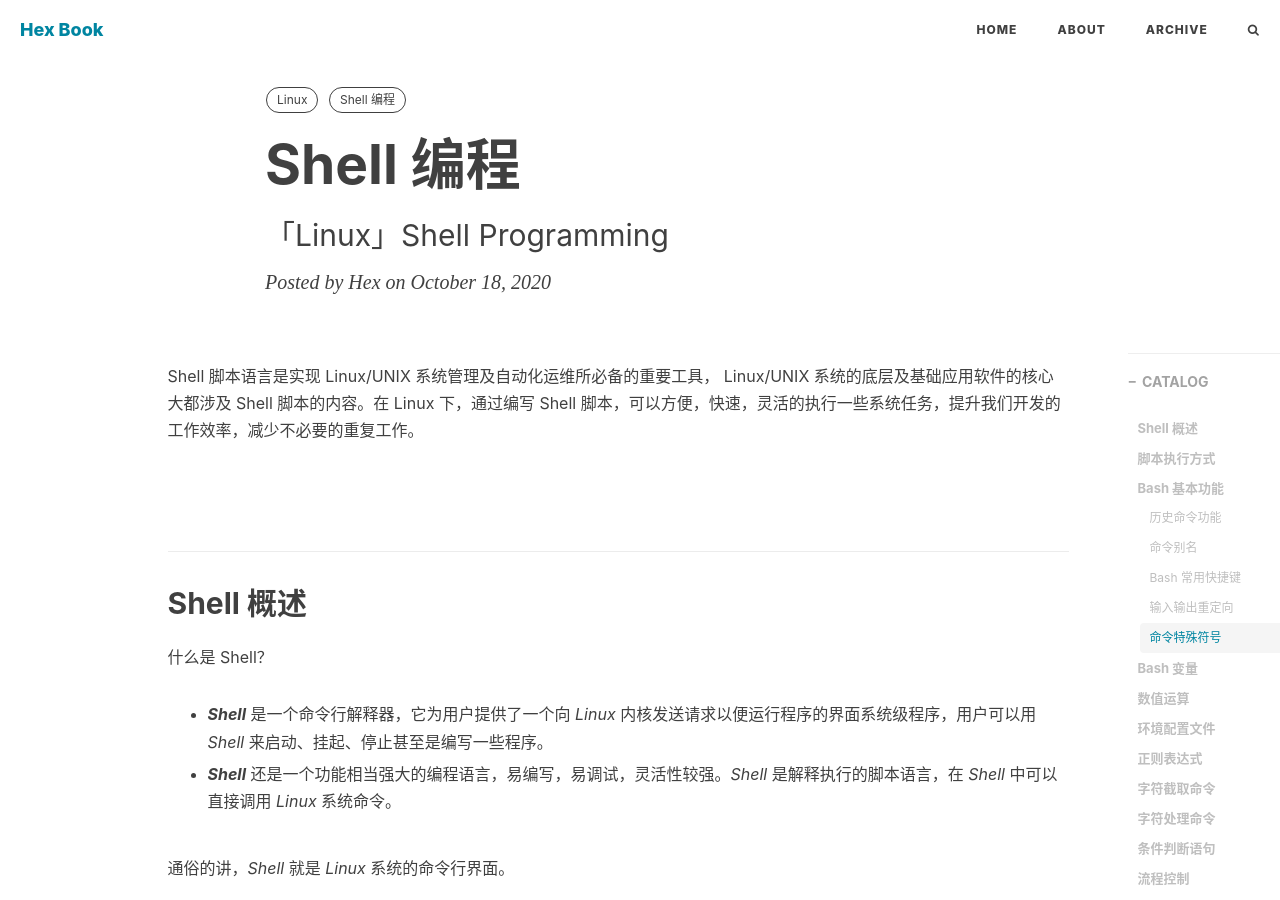
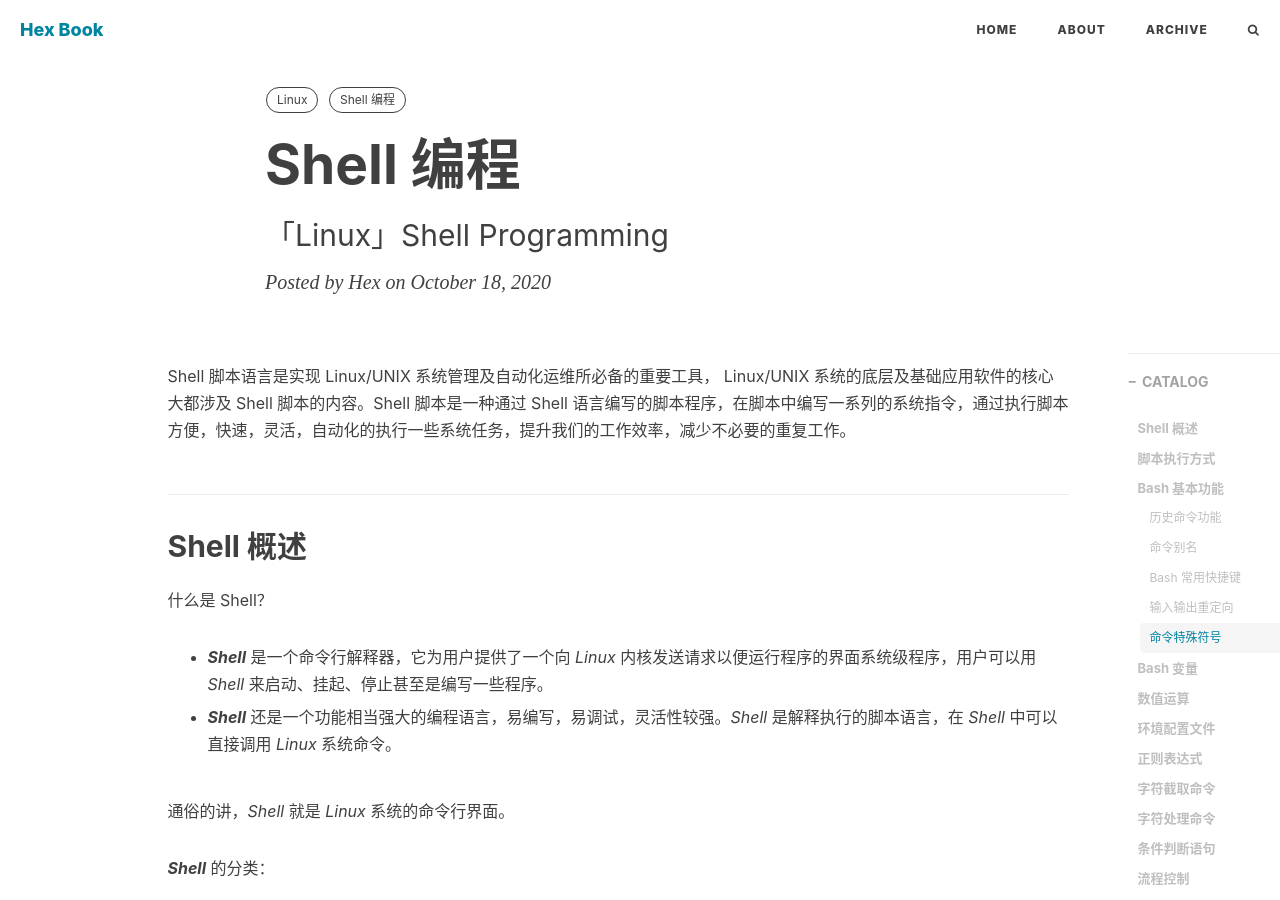
Before and after one commit to starstar214/hexbook, a Jekyll site: the page built from docs/_posts/linux/2020-10-18-shell-programing.md, in a window 1280 px wide and 900 px high. Built offline with Jekyll 4.4.1, drawn with Linux system fonts in a browser that asks for light colours; nearby versions of some CDN libraries; comment, search, counter and statistics services are not loaded.

Commit message:
shell编程

```diff
--- a/docs/_posts/linux/2020-10-18-shell-programing.md
+++ b/docs/_posts/linux/2020-10-18-shell-programing.md
@@ -11,9 +11,9 @@ tags:
 
 
 
-Shell 脚本语言是实现 Linux/UNIX 系统管理及自动化运维所必备的重要工具， Linux/UNIX 系统的底层及基础应用软件的核心大都涉及 Shell 脚本的内容。在 Linux 下，通过编写 Shell 脚本，可以方便，快速，灵活的执行一些系统任务，提升我们开发的工作效率，减少不必要的重复工作。
+Shell 脚本语言是实现 Linux/UNIX 系统管理及自动化运维所必备的重要工具， Linux/UNIX 系统的底层及基础应用软件的核心大都涉及 Shell 脚本的内容。Shell 脚本是一种通过 Shell 语言编写的脚本程序，在脚本中编写一系列的系统指令，通过执行脚本方便，快速，灵活，自动化的执行一些系统任务，提升我们的工作效率，减少不必要的重复工作。
 
-&nbsp;
+
 
 ## Shell 概述
 
```
